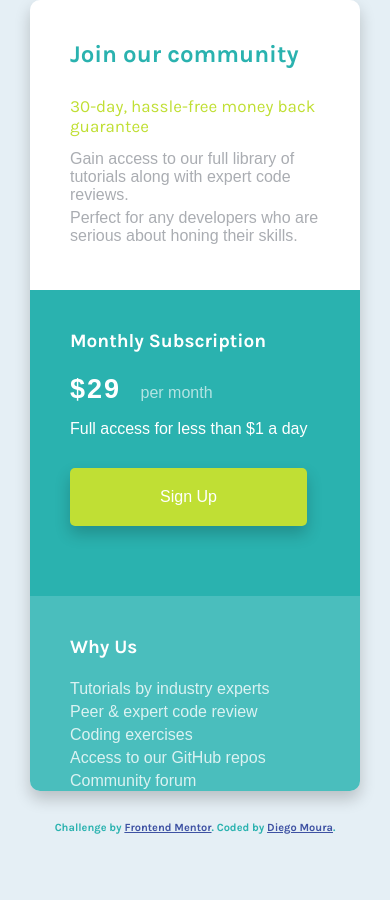
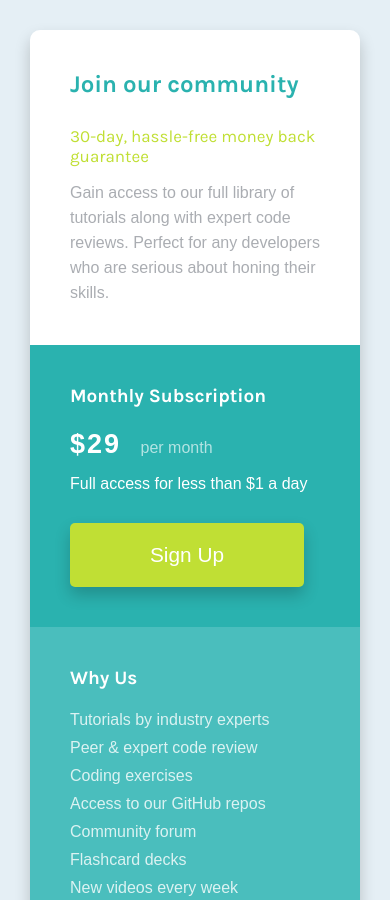
Before and after one commit to diegomouradev/single-price-grid-component-master, a plain HTML site: page index.html in a window 390 px wide. Shown: the top 900 px of the page. Before the commit the page ends 844 px from the top, so only its background shows below. Drawn offline with Linux system fonts and the light colour scheme.

Commit message:
media query added for responsiveness

```diff
--- a/css/styles2.css
+++ b/css/styles2.css
@@ -80,7 +80,7 @@ dt{
 .main-wrap{
     display: flex;
     flex-wrap: wrap;
-    max-width: 640px;
+    max-width: 644px;
     margin: auto 30px;
     border-radius: 10px;
     overflow: hidden;
@@ -90,7 +90,7 @@ dt{
 /* FIRST BLOCK */
 
 .join-us{
-    flex: 1 644px;
+    flex: 1 0 644px;
     background-color: #fff;
     padding: 40px 40px;
 }
@@ -118,10 +118,8 @@ dt{
 /* SECOND BLOCK */
 
 .subscription{
-    flex: 1;
+    flex: 1 0 auto;
     background-color: hsl(179, 62%, 43%);
-    /* border-bottom: 1px solid hsl(179, 62%, 43%); */
-    /* border-radius: 0 0 0 5px; */
     padding: 40px 40px;
 }
 
@@ -169,7 +167,7 @@ button:focus {
 /* THIRD BLOCK */
 
 .why-us{
-    flex: 1;
+    flex: 1 0 auto;
     background-color: #4ABEBD;
     padding: 40px 40px;
 }
@@ -184,3 +182,49 @@ footer{
     margin-top: 30px;
     padding-bottom: 10px;
 }
+
+@media screen and (max-width:701px){
+
+    body{
+        height: 100%;
+    }
+    .main-wrap{
+        display: flex;
+        border-radius: 10px;
+        overflow: hidden;
+        margin-top: 30px;
+        box-shadow: 0 8px 16px 0 rgba(0,0,0,0.2);
+    }
+
+    .join-us{
+        flex: 1 1 auto;
+        background-color: #fff;
+        padding: 40px 40px;
+    }
+    .subscription{
+        flex: 1 1 auto;
+        background-color: hsl(179, 62%, 43%);
+        padding: 40px 40px;
+    }
+    .why-us{
+        flex: 1 1 auto;
+        background-color: #4ABEBD;
+        padding: 40px 40px;
+    }
+    button{
+        margin: 30px auto 0;
+        padding: 20px 80px;
+        font-family: sans-serif;
+        font-size: 1.3rem;
+        cursor: pointer;
+    }
+    .content{
+        display: inline;
+        color: #AAADB2;
+        font-family: sans-serif;
+        line-height: 25px;
+    }
+    li{
+        margin-bottom: 10px;
+    }
+}
```
